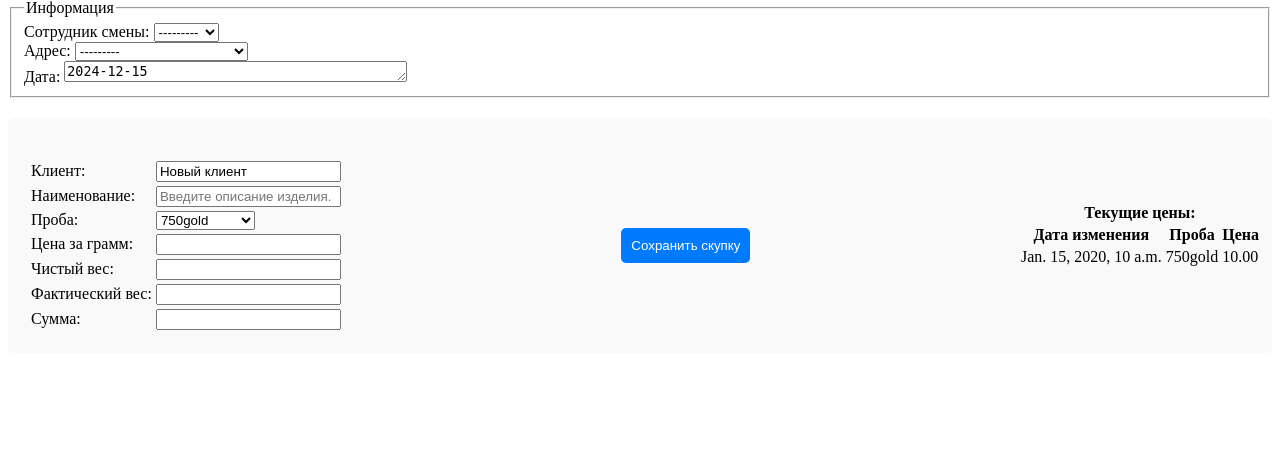
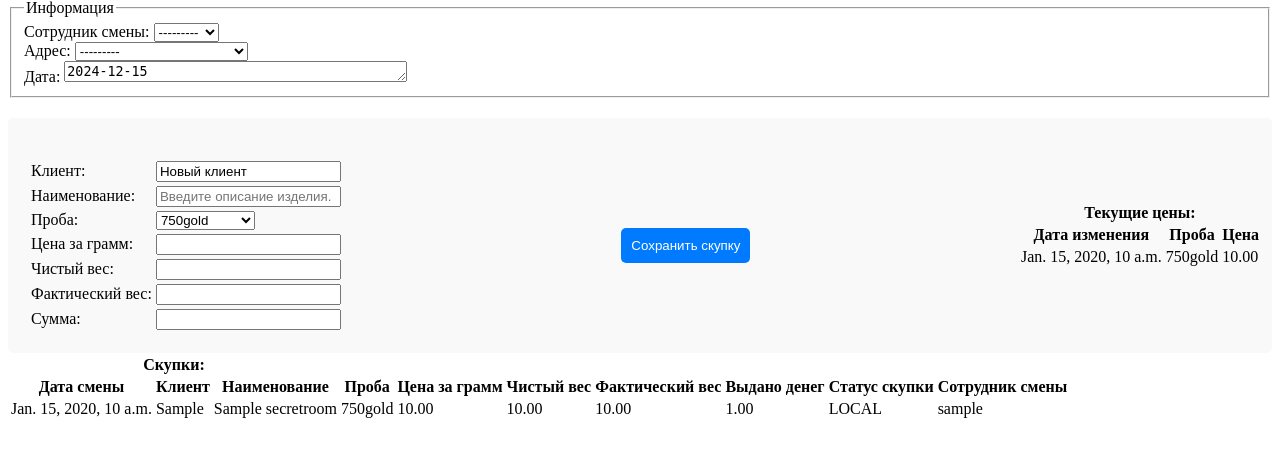
Before and after one commit to NikolayChegivarov/cash_report, a Django app: page /secret_room/ in a window 1280 px wide. Shown: the part 83-540 px from the top of the page. Run offline with Django 5.2, Linux system fonts and the light colour scheme; tables that the repository leaves empty hold one stand-in row (values such as "Sample post").

Commit message:
SecretRoomView save()5

```diff
--- a/cashbox_app/templates/secret_room.html
+++ b/cashbox_app/templates/secret_room.html
@@ -107,7 +107,7 @@
                 <th>Проба</th>
                 <th>Цена</th>
             </tr>
-            {% for item in tabl %}
+            {% for item in GoldStandard %}
             <tr>
                 <td>{{ item.shift_date }}</td>
                 <td>{{ item.gold_standard }}</td>
@@ -116,6 +116,40 @@
             {% endfor %}
         </table>
     </div>
+
+    <div class="content-container2">
+        <table class="balance-table">
+            <tr>
+                <th colspan="3">Скупки:</th>
+            </tr>
+            <tr>
+                <th>Дата смены</th>
+                <th>Клиент</th>
+                <th>Наименование</th>
+                <th>Проба</th>
+                <th>Цена за грамм</th>
+                <th>Чистый вес</th>
+                <th>Фактический вес</th>
+                <th>Выдано денег</th>
+                <th>Статус скупки</th>
+                <th>Сотрудник смены</th>
+            </tr>
+            {% for item in SecretRoom %}
+            <tr>
+                <td>{{ item.shift_date }}</td>
+                <td>{{ item.client }}</td>
+                <td>{{ item.nomenclature }}</td>
+                <td>{{ item.gold_standard }}</td>
+                <td>{{ item.price }}</td>
+                <td>{{ item.weight_clean }}</td>
+                <td>{{ item.weight_fact }}</td>
+                <td>{{ item.sum }}</td>
+                <td>{{ item.status }}</td>
+                <td>{{ item.author }}</td>
+            </tr>
+            {% endfor %}
+        </table>
+    </div>
 </form>
 
 {% endblock %}
--- a/cashbox_app/views.py
+++ b/cashbox_app/views.py
@@ -47,6 +47,7 @@ from cashbox_app.models import (
     Schedule,
     GoldStandard,
     GoldStandardChoices,
+    SecretRoom,
 )
 from datetime import date
 import pandas as pd
@@ -1195,22 +1196,22 @@ class SecretRoomView(FormView):
     form_class = SecretRoomForm
 
     # МЕТОДЫ ДЛЯ ОТОБРАЖЕНИЯ ДОСТУПНЫХ ФОРМ.
-    # def print_form_fields(self, form):
-    #     fields = form.fields
-    #     print(f"Доступные формы:")
-    #     for name in fields.keys():
-    #         print(name)
-    #
-    # def get_context_data_(self, **kwargs):
-    #     context = super().get_context_data(**kwargs)
-    #     self.print_form_fields(context["form"])
-    #     return context
-    #
-    # def dispatch(self, request, *args, **kwargs):
-    #     response = super().dispatch(request, *args, **kwargs)
-    #     # Вызываем get_context_data_
-    #     self.get_context_data_(**self.kwargs)
-    #     return response
+    def print_form_fields(self, form):
+        fields = form.fields
+        print(f"Доступные формы:")
+        for name in fields.keys():
+            print(name)
+
+    def get_context_data_(self, **kwargs):
+        context = super().get_context_data(**kwargs)
+        self.print_form_fields(context["form"])
+        return context
+
+    def dispatch(self, request, *args, **kwargs):
+        response = super().dispatch(request, *args, **kwargs)
+        # Вызываем get_context_data_
+        self.get_context_data_(**self.kwargs)
+        return response
 
     def get_initial(self):
         initial = super().get_initial()
@@ -1229,8 +1230,8 @@ class SecretRoomView(FormView):
 
     def get_context_data(self, **kwargs):
         context = super().get_context_data(**kwargs)
-        context["tabl"] = GoldStandard.objects.all()
-
+        context["GoldStandard"] = GoldStandard.objects.all()
+        context["SecretRoom"] = SecretRoom.objects.all()
         return context
 
     def get_success_url(self):
```
